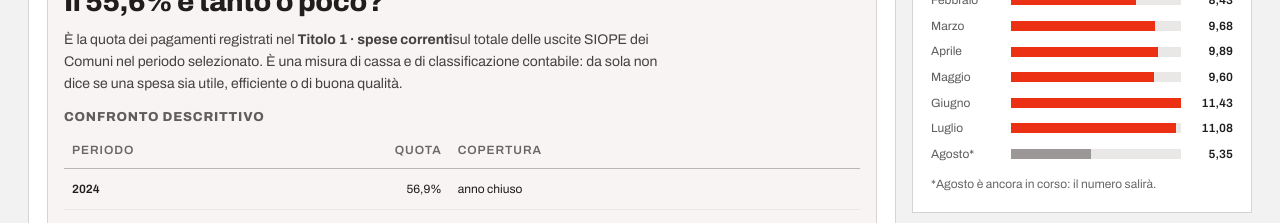
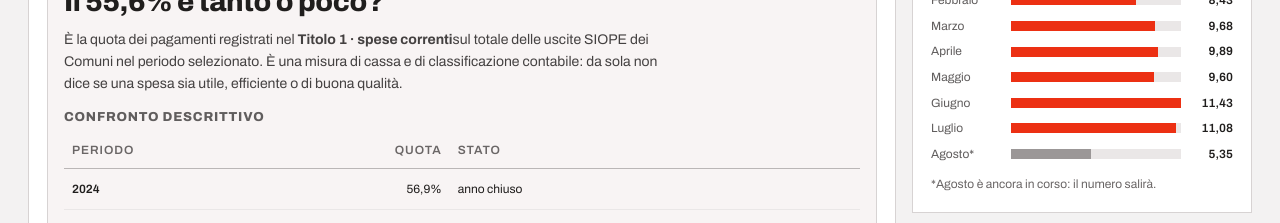
Before and after one commit to Elgabor/DoveVannoINostriSoldi, a Next.js app: page /spese in a window 1280 px wide. Shown: the part 860-1083 px from the top of the page. Built offline with nearby package versions, Linux system fonts and the light colour scheme.

Commit message:
fix: clarify compact comparison status

```diff
--- a/src/app/spese/page.tsx
+++ b/src/app/spese/page.tsx
@@ -170,7 +170,7 @@ export default async function MoneyPage({
                     <tr>
                       <th scope="col">Periodo</th>
                       <th scope="col" className="num">Quota</th>
-                      <th scope="col">Copertura</th>
+                      <th scope="col">Stato</th>
                     </tr>
                   </thead>
                   <tbody>
```
Also changed, not shown: 1 other file (tests, documents, lock files or other folders).
